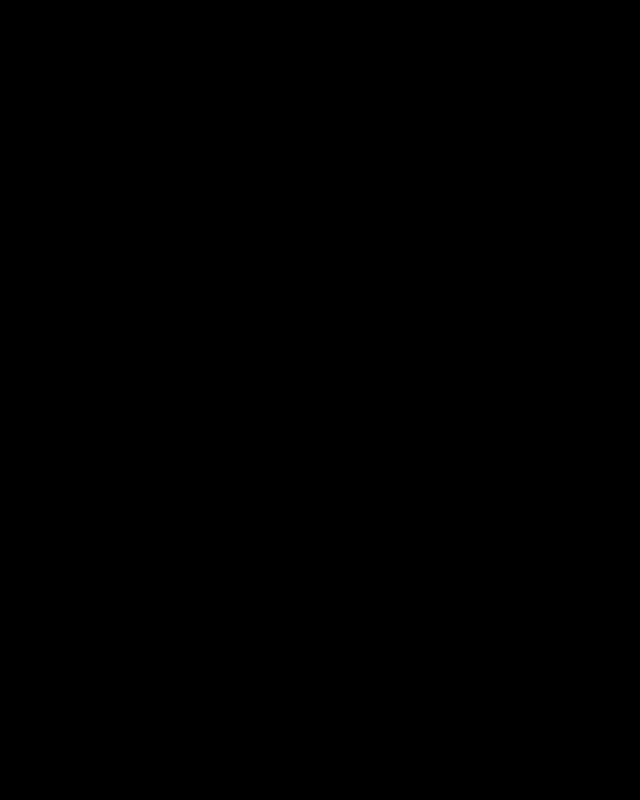
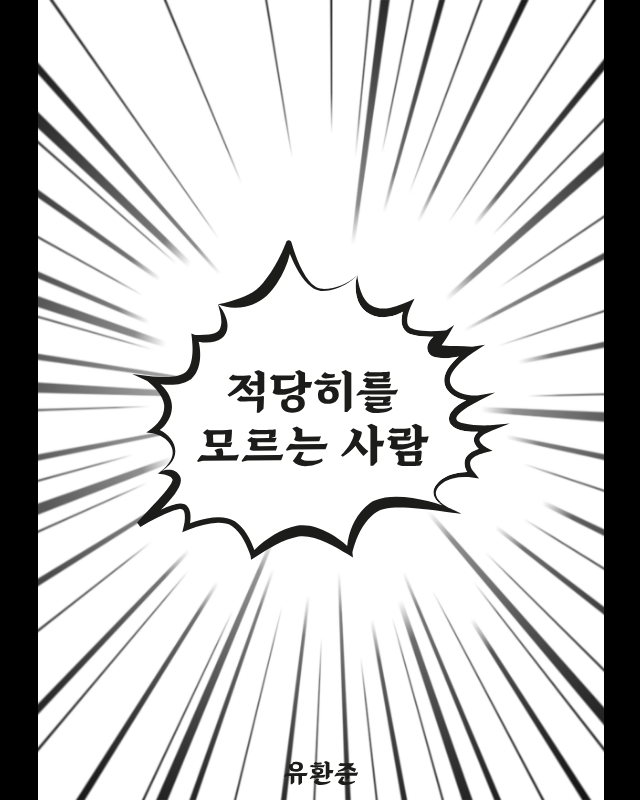
Before and after one commit to yuhwanjun/advDesign, a website: page index.html in a window 1280 px wide. Shown: the whole page, without its empty margins (319-959 px from the left). Drawn offline with Linux system fonts and the light colour scheme.

Commit message:
img done

```diff
--- a/css/main.css
+++ b/css/main.css
@@ -1,3 +1,31 @@
 body {
     background-color: black;
 }
+
+#img {
+    height:100vh;
+}
+#bubble{
+    position: absolute;
+    z-index: 100;
+    height: 40%;
+    cursor: pointer;
+}
+main {
+    width: 100%;
+    display: flex;
+    justify-content: center;
+    align-items: center;
+}
+#copy {
+    position: absolute;
+    z-index: 100;
+    height: 40%;
+
+}
+#name{
+    position: absolute;
+    bottom: 15px;
+    z-index: 100;
+    height: 24px;
+}
--- a/index.html
+++ b/index.html
@@ -1,5 +1,5 @@
 <!DOCTYPE html>
-<html lang="kr">
+<html lang="ko">
 <head>
     <meta charset="UTF-8">
     <meta http-equiv="X-UA-Compatible" content="IE=edge">
@@ -9,23 +9,22 @@
     <title>광고디자인</title>
 
     <script language = "javascript">
-        var imgArray = new Array();
-
-        for(i=0;i <= 54; i++){
-            imgArray[i] = `img/${i+1}.png`;
+        function makeRandom(min, max){
+            var RandVal = Math.floor(Math.random()*(max-min+1)) + min;
+            return RandVal;
         }
-
-        function showImage(){
-            var imgNum = Math.round(Math.random()*3);
-            var objImg = document.getElementById("introImg");
-            objImg.src = imgArray[imgNum];
+        function toggleImg() {
+            var num = makeRandom(1,55)
+            document.getElementById("img").src = `./img/${num}.jpg`;
         }
     </script>
 </head>
 <body>
-    <img id = "introImg">
-<script>
-</script>
+    <main>
+        <img src="./img/bubble.svg" onclick="toggleImg()" alt="bubble" id="bubble">
+        <img src="./img/0.jpg" onclick="toggleImg()" id="img">
+        <img src="./img/name.svg" id="name">
+    </main>
 
 </body>
 </html>
```
Also changed, not shown: img/0.jpg (added), img/bubble.svg (added), img/name.svg (added).
